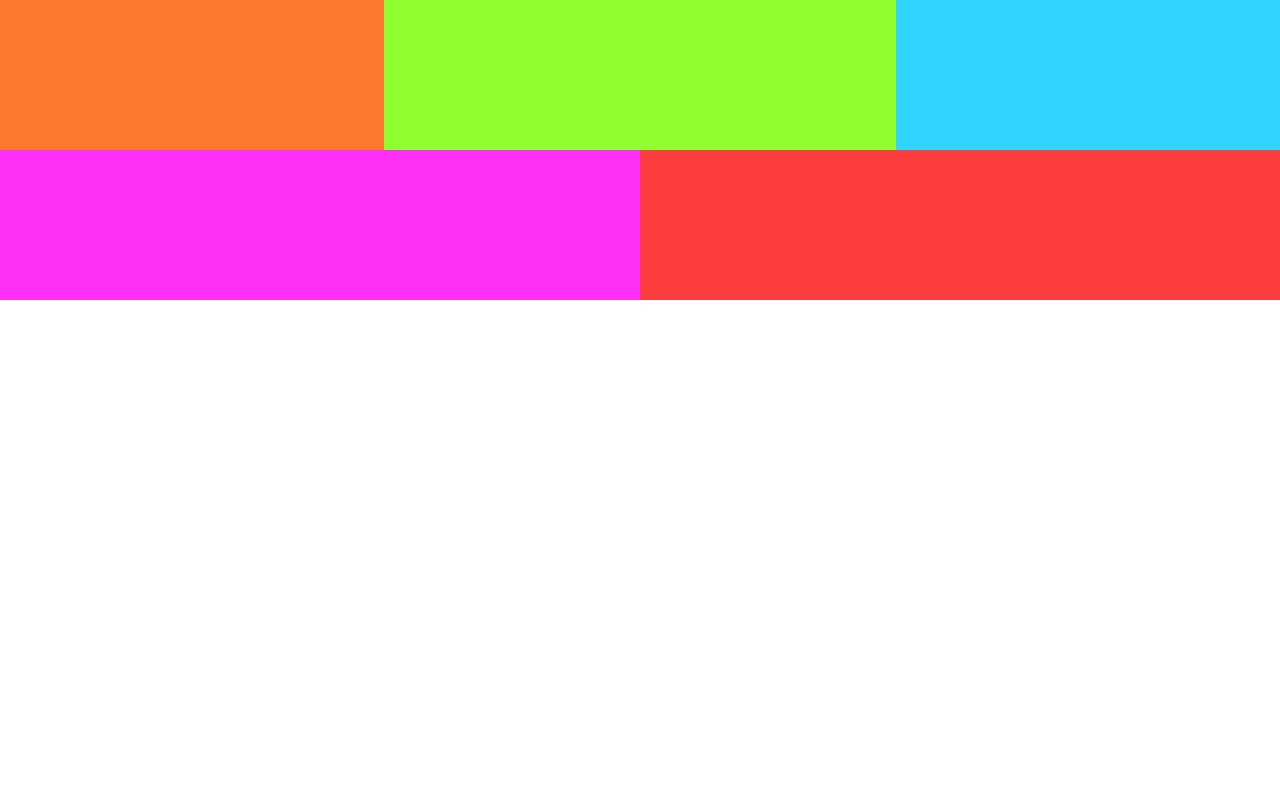
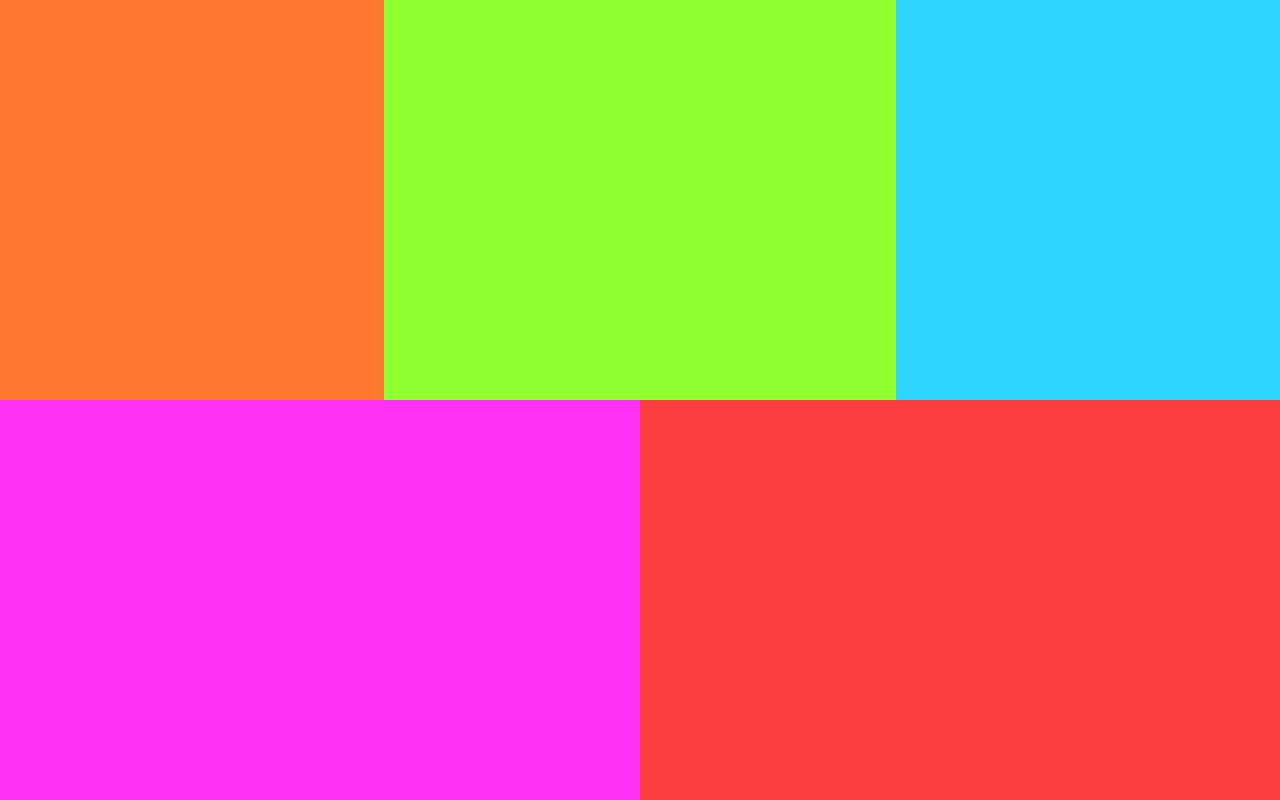
Before and after one commit to lestherxm/css_column_drop, a plain HTML site: page index.html in a window 1280 px wide. Drawn offline with Linux system fonts and the light colour scheme.

Commit message:
CSS update

```diff
--- a/assets/css/style.css
+++ b/assets/css/style.css
@@ -1,66 +1,84 @@
-*{
+* {
     box-sizing: border-box;
     margin: 0;
     padding: 0;
 }
 
-html{
+html {
     font-size: 62.5%;
 }
 
-.container{
+.container {
     display: flex;
     flex-wrap: wrap;
 }
 
-.c1, .c2, .c3, .c4, .c5{
+.c1,
+.c2,
+.c3,
+.c4,
+.c5 {
     width: 100%;
     min-width: 150px;
-    height: 150px;
+    height: 20dvh;
+    min-height: 150px;
+    /*
+    `min-height` is important, since it determines a minimum height and this means that the content is
+    NOT distorted when the user places their mobile device horizontally, for example.
+    */
 }
 
-.c1{
+.c1 {
     background-color: #ff782f;
 }
 
-.c2{
+.c2 {
     background-color: #90ff2f;
 }
 
-.c3{
+.c3 {
     background-color: #2fd5ff;
 }
 
-.c4{
+.c4 {
     background-color: #ff2ff5;
 }
 
-.c5{
+.c5 {
     background-color: #fd3e3e;
 }
 
 @media (min-width: 600px) {
-    .c1{
+
+    .c1,
+    .c2,
+    .c3,
+    .c4,
+    .c5 {
+        height: 25dvh;
+    }
+
+    .c1 {
         width: 25%;
         order: 1;
     }
 
-    .c2{
+    .c2 {
         width: 75%;
         order: 2;
     }
 
-    .c3{
+    .c3 {
         width: 100%;
         order: 3;
     }
 
-    .c4{
+    .c4 {
         width: 100%;
         order: 4;
     }
 
-    .c5{
+    .c5 {
         width: 100%;
         order: 5;
     }
@@ -68,23 +86,32 @@ html{
 }
 
 @media (min-width: 800px) {
-    .c1{
+
+    .c1,
+    .c2,
+    .c3,
+    .c4,
+    .c5 {
+        height: 50dvh;
+    }
+
+    .c1 {
         width: 30%;
     }
 
-    .c2{
+    .c2 {
         width: 40%;
     }
 
-    .c3{
+    .c3 {
         width: 30%;
     }
 
-    .c4{
+    .c4 {
         width: 50%;
     }
 
-    .c5{
+    .c5 {
         width: 50%;
     }
 
```
